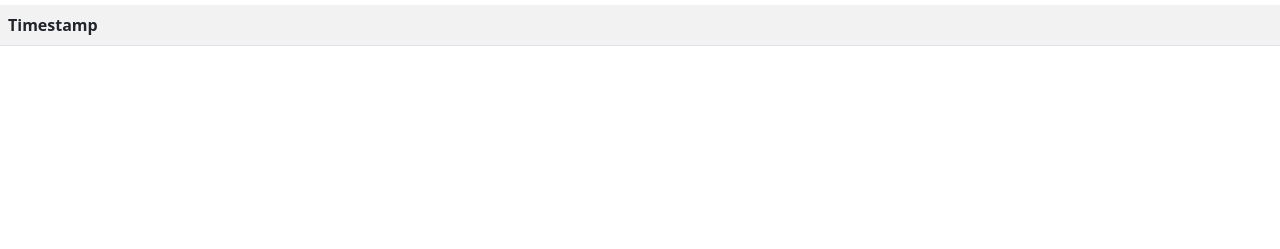
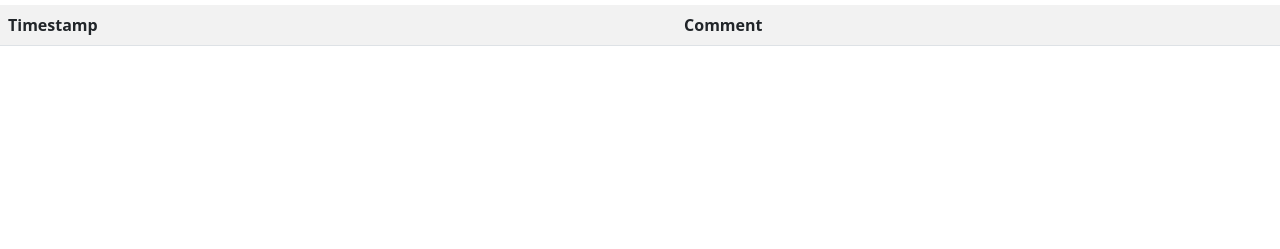
Before and after one commit to jhugon/semantic-data-taking-webapp, a Flask app: template templates/tableview.html in a window 1280 px wide. Shown: the part 107-356 px from the top of the page. Run offline with Flask 2, Linux system fonts and the light colour scheme; the template is opened without the code that fills it, so the values that code supplies are empty.

Commit message:
feat: data table now shows comments (from stimuli)

```diff
--- a/db.py
+++ b/db.py
@@ -315,6 +315,9 @@ class DBInterface:
             self.data_graph.value(stimulus, self.SDTW.hasTime).value
             for stimulus in stimuli
         ]
+        stim_comments = [
+            self.data_graph.value(stimulus, RDFS.comment).value for stimulus in stimuli
+        ]
         data = []
         for stimulus in stimuli:
             stim_data = []
@@ -332,7 +335,7 @@ class DBInterface:
                             )
                 stim_data.append(val)
             data.append(stim_data)
-        return stim_times, data
+        return stim_times, data, stim_comments
 
     def enterData(self, feature, t, sensor, comment, datadict):
         """
--- a/templates/tableview.html
+++ b/templates/tableview.html
@@ -18,17 +18,23 @@
             {{ heading }}
           </th>
         {% endfor %}
+        <th>
+            Comment
+        </th>
       </tr>
-      {% for stim_time, data_row in zip(stim_times,data) %}
+      {% for stim_time, data_row, stim_comment in zip(stim_times,data,stim_comments) %}
         <tr>
           <td>
             {{ stim_time }}
           </td>
-            {% for data_cell in data_row %}
-              <td>
-                {{ data_cell }}
-              </td>
-            {% endfor %}
+          {% for data_cell in data_row %}
+            <td>
+              {{ data_cell }}
+            </td>
+          {% endfor %}
+          <td>
+            {{ stim_comment }}
+          </td>
         </tr>
       {% endfor %}
     </table>
--- a/web.py
+++ b/web.py
@@ -208,13 +208,14 @@ def create_app():
         featureName = db.getLabel(feature)
         featureURLEncoded = urllib.parse.quote(feature, safe="")
         props, headings = db.getColumnHeadings(feature)
-        stim_times, data = db.getData(feature)
+        stim_times, data, stim_comments = db.getData(feature)
         return render_template(
             "tableview.html",
             featureName=featureName,
             featureURLEncoded=featureURLEncoded,
             headings=headings,
             stim_times=stim_times,
+            stim_comments=stim_comments,
             data=data,
             zip=zip,
         )
```
